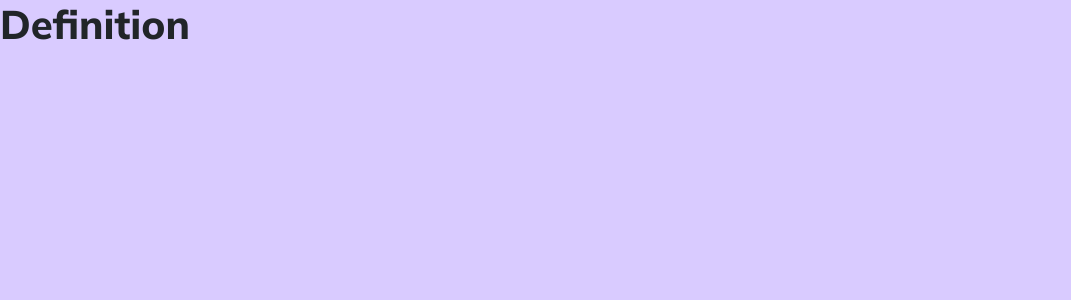
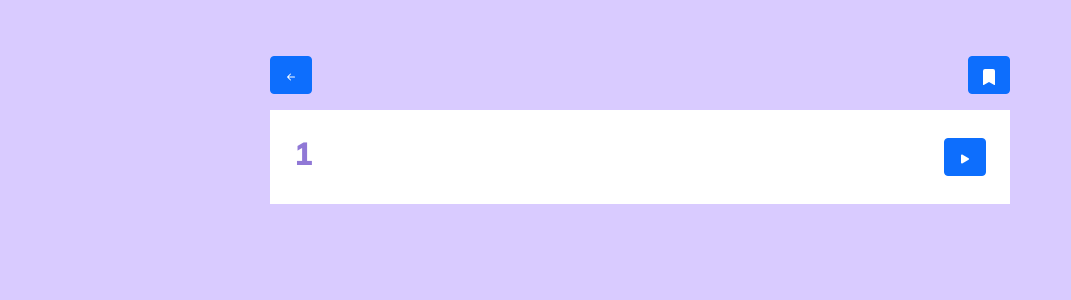
Before and after one commit to Natasha-A/WordFinder, a React (Create React App) app in the folder finalproject-app/: page /search/1 in a window 1280 px wide. Shown: the top 300 px of the page, without its empty margins (0-1071 px from the left). Built offline with nearby package versions, Linux system fonts and the light colour scheme.

Commit message:
Dictionary UI layout

```diff
--- a/finalproject-app/src/App.js
+++ b/finalproject-app/src/App.js
@@ -4,20 +4,21 @@ import {BrowserRouter, Routes, Route, Link} from 'react-router-dom';
 import Bookmarks from "./components/Bookmarks.js";
 import Homepage from './components/Homepage.js';
 import Dictionary from './components/Dictionary.js';
-
+import Container from 'react-bootstrap/Container';
 import './styles.scss';
 
 function App() {
   return (
     <div>
-        <Routes>
+      <Container className='text-center p-4 mt-4'>
+      <Container className="m-12 .container-lg mt-2" Style="width: 70%;">
+      <Routes>
           <Route path='/' element={<Homepage />}/>
            <Route exact path='/bookmarks' element={<Bookmarks />} />
-
-             {/*Since search is dynamic, we use the param to load the
-             correct defintion/synonyms */}
             <Route path="/search/:word" element={<Dictionary/>}/>
         </Routes>
+        </Container>
+      </Container>
     </div>
   );
 }
--- a/finalproject-app/src/components/Dictionary.js
+++ b/finalproject-app/src/components/Dictionary.js
@@ -1,10 +1,28 @@
 import { useState, useEffect } from 'react';
-
+import Container from 'react-bootstrap/Container';
+import Stack from 'react-bootstrap/Stack';
+import { BsSearch } from "react-icons/bs";
+import { BsArrowLeftShort } from "react-icons/bs";
+import { BsFillBookmarkFill } from "react-icons/bs";
+import { BsPlayFill } from "react-icons/bs"
+import Button from 'react-bootstrap/Button';
+import { useParams } from 'react-router-dom';
 
 function Dictionary() {
+  const { word } = useParams(); // get word from search request
+  console.log(word);
+
   return (
     <div>
-        <h1 className="mb-3">Definition</h1>
+        <Stack className="justify-content-between pb-3" direction="horizontal">
+          <Button><BsArrowLeftShort /></Button>
+          <Button><BsFillBookmarkFill /></Button>
+        </Stack>
+
+        <Stack className="justify-content-between p-4" direction="horizontal" Style="background-color: white">
+              <h2 Style="color: #9078D6"> { word }</h2>
+              <Button><BsPlayFill /></Button>
+          </Stack>
     </div>
   );
 }
--- a/finalproject-app/src/components/Homepage.js
+++ b/finalproject-app/src/components/Homepage.js
@@ -27,9 +27,7 @@ function Homepage() {
   }
 
   return (
-      <Container className=" text-center p-4 mt-4">
-
-        <Container className="m-12 .container-lg " Style="width: 70%">
+     <div>
           <img src="/assets/bookIcon.png"/>
 
           {/* Title */}
@@ -72,9 +70,7 @@ function Homepage() {
               </div>
             </section>
           </Stack>
-        </Container>
-
-    </Container>
+      </div>
   );
 }
 
```
Also changed, not shown: finalproject-app/src/components/Results.js (deleted, +0 -13 lines), finalproject-app/src/styles.scss (line endings or trailing spaces).
